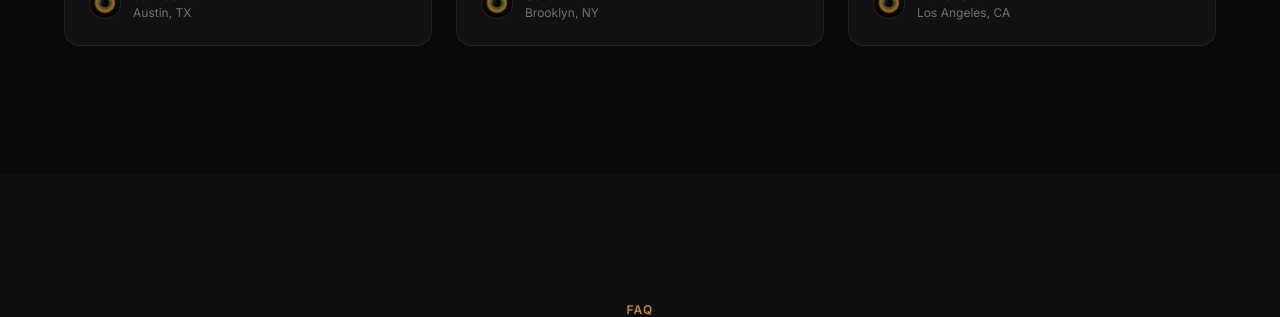
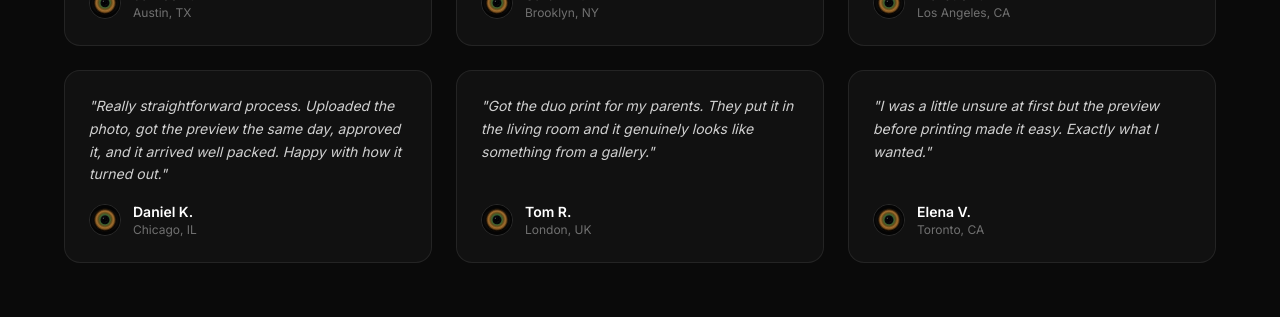
Before and after one commit to sich514/eyecanvas, a Next.js app: page / in a window 1280 px wide. Shown: the part 4996-5313 px from the top of the page. Built offline with nearby package versions, Linux system fonts and the light colour scheme; no server answers; a web font is replaced by a local one.

Commit message:
feat: add 3 more testimonials (no photo)

```diff
--- a/app/page.tsx
+++ b/app/page.tsx
@@ -38,6 +38,21 @@ const TESTIMONIALS = [
     quote: "Ordered the 24×24 for my studio. Every single person who walks in asks about it first.",
     name: "Marcus L.",
     location: "Los Angeles, CA",
+  },
+  {
+    quote: "Really straightforward process. Uploaded the photo, got the preview the same day, approved it, and it arrived well packed. Happy with how it turned out.",
+    name: "Daniel K.",
+    location: "Chicago, IL",
+  },
+  {
+    quote: "Got the duo print for my parents. They put it in the living room and it genuinely looks like something from a gallery.",
+    name: "Tom R.",
+    location: "London, UK",
+  },
+  {
+    quote: "I was a little unsure at first but the preview before printing made it easy. Exactly what I wanted.",
+    name: "Elena V.",
+    location: "Toronto, CA",
   },
 ]
 
@@ -326,16 +341,19 @@ export default function LandingPage() {
           </FadeUp>
 
           <div className="grid md:grid-cols-3 gap-6 items-stretch">
-            {TESTIMONIALS.map((t, i) => (
-              <FadeUp key={t.name} delay={i * 0.12} className="flex">
+            {TESTIMONIALS.map((t, i) => {
+              const photos = ['/feedback-1.png', '/feedback-2.png', '/feedback-3.jpg']
+              const hasPhoto = i < photos.length
+              return (
+                <FadeUp key={t.name} delay={i * 0.1} className="flex">
                   <div className="flex flex-col rounded-2xl overflow-hidden border border-white/8 group w-full" style={{ background: '#111' }}>
-                  {/* Photo — fixed height */}
+                    {hasPhoto && (
                       <div className="relative shrink-0" style={{ height: 220 }}>
-                    <Image src={i === 0 ? '/feedback-1.png' : i === 1 ? '/feedback-2.png' : '/feedback-3.jpg'} alt="Canvas on wall" fill className="object-cover transition-transform duration-700 group-hover:scale-105" />
+                        <Image src={photos[i]} alt="Canvas on wall" fill className="object-cover transition-transform duration-700 group-hover:scale-105" />
                         <div className="absolute inset-0" style={{ background: 'linear-gradient(to top, rgba(17,17,17,1) 0%, rgba(17,17,17,0.3) 60%, transparent 100%)' }} />
                       </div>
-                  {/* Quote — grows to fill remaining space */}
-                  <div className="flex flex-col justify-between p-6 pt-4 grow">
+                    )}
+                    <div className="flex flex-col justify-between p-6 pt-4 grow" style={{ paddingTop: hasPhoto ? 16 : 24 }}>
                       <p className="text-white/80 text-sm leading-relaxed italic mb-4">"{t.quote}"</p>
                       <div className="flex items-center gap-3">
                         <div className="w-8 h-8 rounded-full overflow-hidden border border-white/10 shrink-0">
@@ -349,7 +367,8 @@ export default function LandingPage() {
                     </div>
                   </div>
                 </FadeUp>
-            ))}
+              )
+            })}
           </div>
         </div>
       </section>
--- a/app/upload/page.tsx
+++ b/app/upload/page.tsx
@@ -6,7 +6,6 @@ import Link from 'next/link'
 import { track } from '@/lib/analytics'
 import { FORMATS, BASE_PRICES, STARDUST_ADDON } from '@/lib/products'
 import type { Format, BgStyle } from '@/lib/products'
-import AddressAutocomplete from '@/components/AddressAutocomplete'
 
 type Step = 'upload' | 'details'
 
@@ -271,11 +270,7 @@ function UploadFlow() {
                 <Field label="Full name" value={info.name} placeholder="Jane Smith" onChange={v => setInfo(i => ({ ...i, name: v }))} />
                 <Field label="Email" type="email" value={info.email} placeholder="jane@example.com" onChange={v => setInfo(i => ({ ...i, email: v }))} />
               </div>
-              <AddressAutocomplete
-                value={info.line1}
-                onChange={v => setInfo(i => ({ ...i, line1: v }))}
-                onSelect={parts => setInfo(i => ({ ...i, ...parts }))}
-              />
+              <Field label="Address" value={info.line1} placeholder="123 Main St" onChange={v => setInfo(i => ({ ...i, line1: v }))} />
               <Field label="Apt, suite, etc. (optional)" value={info.line2} placeholder="Apt 4B" onChange={v => setInfo(i => ({ ...i, line2: v }))} />
               <div style={{ display: 'grid', gridTemplateColumns: '1fr 1fr 1fr', gap: 12 }}>
                 <Field label="City" value={info.city} onChange={v => setInfo(i => ({ ...i, city: v }))} />
```
Lines whose indentation alone changed are shown as unchanged.
